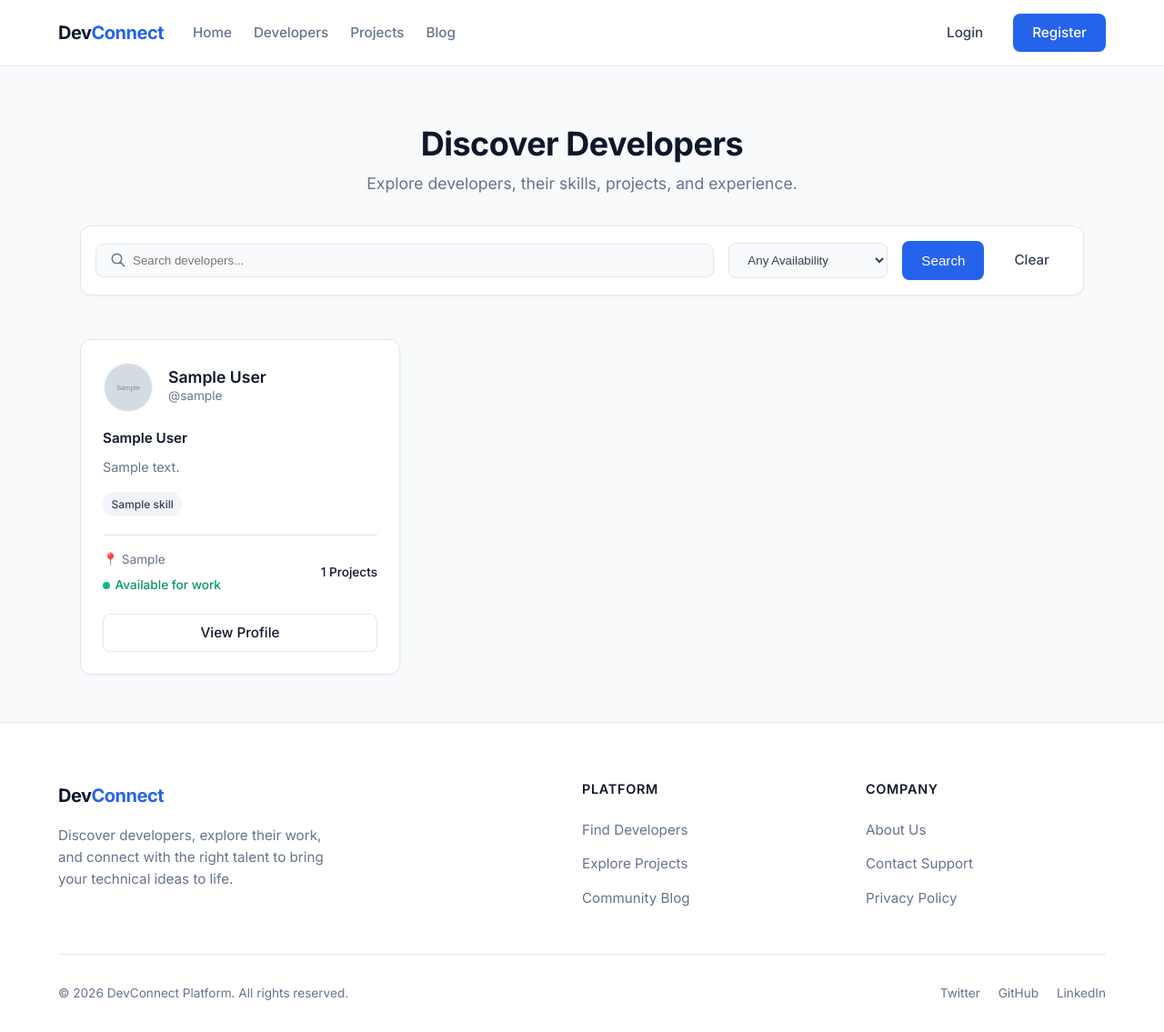
After one commit to AmirMustafa10/django-portfolio, a Django app: page /developers/ in a window 1280 px wide. The commit adds this page. Shown: the whole page at 91% size. Run offline with Django 5.2, Linux system fonts and the light colour scheme; tables that the repository leaves empty hold one stand-in row (values such as "Sample post"); grey boxes marked "Sample" are stand-in pictures.

Commit message:
feat(developers): add developers page

```diff
--- /dev/null
+++ b/accounts/static/accounts/css/developers.css
@@ -0,0 +1,287 @@
+/* ==========================================================================
+   PAGE HEADER
+   ========================================================================== */
+.page-header {
+    padding: 4rem 0 2rem;
+    text-align: center;
+}
+.page-header h1 {
+    font-size: 2.25rem;
+    color: var(--text-main);
+    font-weight: 700;
+    margin-bottom: 0.5rem;
+    letter-spacing: -0.5px;
+}
+.page-header p {
+    color: var(--text-muted);
+    font-size: 1.1rem;
+    max-width: 600px;
+    margin: 0 auto;
+}
+/* ==========================================================================
+   SEARCH & FILTER TOOLBAR
+   ========================================================================== */
+.filter-toolbar {
+    background-color: var(--bg-surface);
+    border: 1px solid var(--border-light);
+    border-radius: var(--radius-lg);
+    padding: 1rem;
+    box-shadow: var(--shadow-sm);
+    margin-bottom: 3rem;
+}
+
+.filter-form {
+    display: flex;
+    flex-wrap: wrap;
+    gap: 1rem;
+    align-items: center;
+}
+
+.filter-input-group {
+    flex: 1;
+    min-width: 250px;
+    position: relative;
+}
+
+.filter-input-group .search-icon {
+    position: absolute;
+    left: 1rem;
+    top: 50%;
+    transform: translateY(-50%);
+    color: var(--text-muted);
+}
+
+.filter-input-group input {
+    width: 100%;
+    padding: 0.6rem 1rem 0.6rem 2.5rem;
+    border: 1px solid var(--border-light);
+    border-radius: var(--radius-md);
+    background-color: var(--bg-body);
+    color: var(--text-body);
+    transition: var(--transition);
+}
+
+.filter-input-group input:focus {
+    outline: none;
+    border-color: var(--accent-primary);
+    box-shadow: 0 0 0 3px rgba(37, 99, 235, 0.1);
+}
+.filter-select {
+    padding: 0.6rem 2rem 0.6rem 1rem;
+    border: 1px solid var(--border-light);
+    border-radius: var(--radius-md);
+    background-color: var(--bg-body);
+    color: var(--text-body);
+    min-width: 160px;
+    cursor: pointer;
+}
+
+.filter-select:focus {
+    outline: none;
+    border-color: var(--accent-primary);
+}
+.filter-actions {
+    display: flex;
+    gap: 0.75rem;
+    margin-left: auto;
+}
+/* ==========================================================================
+   DEVELOPER CARDS
+   ========================================================================== */
+.dev-card {
+    background-color: var(--bg-surface);
+    border: 1px solid var(--border-light);
+    border-radius: var(--radius-lg);
+    padding: 1.5rem;
+    height: 100%;
+    display: flex;
+    flex-direction: column;
+    transition: transform 0.2s ease, box-shadow 0.2s ease;
+    box-shadow: var(--shadow-sm);
+}
+
+.dev-card:hover {
+    transform: translateY(-3px);
+    box-shadow: var(--shadow-md);
+}
+.dev-card-header {
+    display: flex;
+    align-items: center;
+    gap: 1rem;
+    margin-bottom: 1rem;
+}
+.dev-avatar {
+    width: 56px;
+    height: 56px;
+    border-radius: 50%;
+    object-fit: cover;
+    border: 2px solid var(--bg-body);
+    background-color: var(--border-light);
+    display: flex;
+    align-items: center;
+    justify-content: center;
+    color: var(--text-muted);
+}
+.dev-identity {
+    display: flex;
+    flex-direction: column;
+}
+
+.dev-name {
+    font-size: 1.1rem;
+    font-weight: 600;
+    color: var(--text-main);
+    margin: 0;
+    line-height: 1.2;
+}
+
+.dev-username {
+    font-size: 0.85rem;
+    color: var(--text-muted);
+    margin: 0;
+}
+.dev-title {
+    font-size: 0.95rem;
+    font-weight: 600;
+    color: var(--text-main);
+    margin-bottom: 0.5rem;
+}
+.dev-bio {
+    font-size: 0.9rem;
+    color: var(--text-muted);
+    margin-bottom: 1rem;
+    display: -webkit-box;
+    -webkit-line-clamp: 2;
+    -webkit-box-orient: vertical;
+    overflow: hidden;
+}
+.dev-skills {
+    display: flex;
+    flex-wrap: wrap;
+    gap: 0.4rem;
+    margin-bottom: 1.25rem;
+}
+.skill-badge {
+    background-color: #f1f5f9;
+    color: var(--text-body);
+    padding: 0.25rem 0.6rem;
+    border-radius: 20px;
+    font-size: 0.75rem;
+    font-weight: 500;
+}
+.dev-meta {
+    display: flex;
+    justify-content: space-between;
+    align-items: center;
+    font-size: 0.85rem;
+    color: var(--text-muted);
+    margin-bottom: 1.25rem;
+    margin-top: auto;
+    padding-top: 1rem;
+    border-top: 1px solid var(--border-light);
+}
+.status-available {
+    color: #059669;
+    font-weight: 500;
+    display: flex;
+    align-items: center;
+    gap: 0.35rem;
+}
+
+.status-dot {
+    width: 8px;
+    height: 8px;
+    background-color: #10b981;
+    border-radius: 50%;
+}
+.btn-block {
+    width: 100%;
+    text-align: center;
+}
+/* ==========================================================================
+   EMPTY STATE
+   ========================================================================== */
+.empty-state {
+    text-align: center;
+    padding: 5rem 1rem;
+    background-color: var(--bg-surface);
+    border: 1px dashed var(--border-light);
+    border-radius: var(--radius-lg);
+    margin-top: 2rem;
+}
+
+.empty-state-icon {
+    width: 64px;
+    height: 64px;
+    color: var(--border-light);
+    margin-bottom: 1.5rem;
+}
+
+.empty-state h3 {
+    font-size: 1.5rem;
+    color: var(--text-main);
+    margin-bottom: 0.5rem;
+}
+
+.empty-state p {
+    color: var(--text-muted);
+    margin-bottom: 1.5rem;
+}
+/* ==========================================================================
+   PAGINATION
+   ========================================================================== */
+.pagination-wrapper {
+    display: flex;
+    justify-content: center;
+    margin-top: 3rem;
+}
+
+.pagination {
+    display: flex;
+    list-style: none;
+    gap: 0.25rem;
+    padding: 0;
+    margin: 0;
+}
+
+.page-item .page-link {
+    display: flex;
+    align-items: center;
+    justify-content: center;
+    min-width: 36px;
+    height: 36px;
+    padding: 0 0.5rem;
+    border-radius: var(--radius-md);
+    color: var(--text-main);
+    background: transparent;
+    border: 1px solid transparent;
+    font-size: 0.9rem;
+    font-weight: 500;
+    transition: var(--transition);
+}
+
+.page-item .page-link:hover {
+    background-color: #f1f5f9;
+    color: var(--accent-primary);
+}
+
+.page-item.active .page-link {
+    background-color: var(--accent-primary);
+    color: white;
+}
+/* Bootstrap 5 Grid Fallbacks (if not fully loaded) */
+.row { display: flex; flex-wrap: wrap; margin-left: -0.75rem; margin-right: -0.75rem; }
+.col-12 { flex: 0 0 100%; max-width: 100%; padding-left: 0.75rem; padding-right: 0.75rem; }
+@media (min-width: 768px) {
+    .col-md-6 { flex: 0 0 50%; max-width: 50%; }
+}
+@media (min-width: 992px) {
+    .col-lg-4 { flex: 0 0 33.333333%; max-width: 33.333333%; }
+}
+.g-4 { margin-top: -1.5rem; }
+.g-4 > * { margin-top: 1.5rem; }
+@media (max-width: 768px) {
+    .filter-form { flex-direction: column; align-items: stretch; }
+    .filter-actions { margin-left: 0; width: 100%; }
+    .filter-actions .btn { flex: 1; }
+}
--- /dev/null
+++ b/accounts/templates/accounts/developers.html
@@ -0,0 +1,138 @@
+{% extends 'base.html' %}
+{% load static %}
+
+{% block title %}Discover Developers | DevConnect{% endblock %}
+
+{% block css %}
+<link rel="stylesheet"  href="{% static 'accounts/css/developers.css' %}">
+{% endblock css %}
+
+{% block content %}
+<div class="container">
+
+    <!-- PAGE HEADER -->
+    <section class="page-header">
+        <h1>Discover Developers</h1>
+        <p>Explore developers, their skills, projects, and experience.</p>
+    </section>
+
+    <!-- SEARCH / FILTER SECTION -->
+    <div class="filter-toolbar">
+        <form method="GET" action="{% url 'accounts:developers' %}" class="filter-form">
+
+            <div class="filter-input-group">
+                <svg class="search-icon" width="18" height="18" fill="none" stroke="currentColor" viewBox="0 0 24 24">
+                    <path stroke-linecap="round" stroke-linejoin="round" stroke-width="2" d="M21 21l-6-6m2-5a7 7 0 11-14 0 7 7 0 0114 0z"></path>
+                </svg>
+                <input type="text" name="q" placeholder="Search developers..." value="{{ query }}">
+            </div>
+
+            <select name="availability" class="filter-select">
+                <option value="">Any Availability</option>
+                <option value="available" {% if availability == "available" %}selected{% endif %}>Available for work</option>
+            </select>
+
+            <div class="filter-actions">
+                <button type="submit" class="btn btn-primary">Search</button>
+                <a href="{% url 'accounts:developers' %}" class="btn btn-ghost">Clear</a>
+            </div>
+        </form>
+    </div>
+
+    <!-- DEVELOPERS GRID -->
+    <div class="row g-4">
+        {% for developer in developers %}
+            <div class="col-12 col-md-6 col-lg-4">
+                <div class="dev-card">
+                    <!-- Identity -->
+                    <div class="dev-card-header">
+                        {% if developer.avatar %}
+                            <img src="{{ developer.avatar.url }}" alt="{{ developer.get_full_name }}" class="dev-avatar">
+                        {% else %}
+                            <div class="dev-avatar">
+                                <svg width="24" height="24" fill="none" stroke="currentColor" viewBox="0 0 24 24"><path stroke-linecap="round" stroke-linejoin="round" stroke-width="2" d="M16 7a4 4 0 11-8 0 4 4 0 018 0zM12 14a7 7 0 00-7 7h14a7 7 0 00-7-7z"></path></svg>
+                            </div>
+                        {% endif %}
+                        <div class="dev-identity">
+                            <h3 class="dev-name">{{ developer.get_full_name }}</h3>
+                            <p class="dev-username">@{{ developer.user.username }}</p>
+                        </div>
+                    </div>
+
+                    <!-- Role & Bio -->
+                    <div class="dev-title">{{ developer.jop_title|default:" " }}</div>
+                    <p class="dev-bio">{{ developer.bio|default:"" }}</p>
+
+                    <!-- Skills -->
+                    <div class="dev-skills">
+                        {% for skill in developer.skills.all|slice:":4" %}
+                            <span class="skill-badge">{{ skill.name }}</span>
+                        {% empty %}
+                            <span class="skill-badge">The developer don't add any skill</span>
+                        {% endfor %}
+                    </div>
+
+                    <!-- Meta: Location, Availability, Projects -->
+                    <div class="dev-meta">
+                        <div style="display: flex; flex-direction: column; gap: 0.4rem;">
+                            <span>📍 {{ developer.location|default:"Remote" }}</span>
+                            {% if developer.available_for_work %}
+                                <span class="status-available"><span class="status-dot"></span> Available for work</span>
+                            {% endif %}
+                        </div>
+                        <div style="text-align: right; font-weight: 500; color: var(--text-main);">
+                            {{ developer.projects.count|default:"0" }} Projects
+                        </div>
+                    </div>
+
+                    <!-- CTA -->
+                    <a href="" class="btn btn-outline btn-block">View Profile</a>
+                </div>
+            </div>
+        {% empty %}
+            <!-- EMPTY STATE (Triggers on search miss) -->
+            {% if request.GET %}
+            <div class="col-12">
+                <div class="empty-state">
+                    <svg class="empty-state-icon" fill="none" stroke="currentColor" viewBox="0 0 24 24">
+                        <path stroke-linecap="round" stroke-linejoin="round" stroke-width="1.5" d="M12 4.354a4 4 0 110 5.292M15 21H3v-1a6 6 0 0112 0v1zm0 0h6v-1a6 6 0 00-9-5.197M13 7a4 4 0 11-8 0 4 4 0 018 0z"></path>
+                    </svg>
+                    <h3>No developers found</h3>
+                    <p>Try adjusting your search criteria or removing filters.</p>
+                    <a href="{% url 'accounts:developers' %}" class="btn btn-primary">Clear Filters</a>
+                </div>
+            </div>
+            {% endif %}
+        {% endfor %}
+    </div>
+
+    <!-- PAGINATION -->
+    {% if page_obj.has_other_pages %}
+    <nav class="pagination-wrapper" aria-label="Developer directory pagination">
+        <ul class="pagination">
+            {% if page_obj.has_previous %}
+                <li class="page-item"><a class="page-link" href="?page={{ page_obj.previous_page_number }}{% if request.GET.q %}&q={{ request.GET.q }}{% endif %}">Previous</a></li>
+            {% else %}
+                <li class="page-item disabled"><span class="page-link" style="color: var(--border-light); cursor: not-allowed;">Previous</span></li>
+            {% endif %}
+
+            {% for num in page_obj.paginator.page_range %}
+                {% if page_obj.number == num %}
+                    <li class="page-item active"><span class="page-link">{{ num }}</span></li>
+                {% elif num > page_obj.number|add:'-3' and num < page_obj.number|add:'3' %}
+                    <li class="page-item"><a class="page-link" href="?page={{ num }}{% if request.GET.q %}&q={{ request.GET.q }}{% endif %}">{{ num }}</a></li>
+                {% endif %}
+            {% endfor %}
+
+            {% if page_obj.has_next %}
+                <li class="page-item"><a class="page-link" href="?page={{ page_obj.next_page_number }}{% if request.GET.q %}&q={{ request.GET.q }}{% endif %}">Next</a></li>
+            {% else %}
+                <li class="page-item disabled"><span class="page-link" style="color: var(--border-light); cursor: not-allowed;">Next</span></li>
+            {% endif %}
+        </ul>
+    </nav>
+    {% endif %}
+
+</div>
+<br><br>
+{% endblock content %}
--- a/accounts/urls.py
+++ b/accounts/urls.py
@@ -1,6 +1,6 @@
 from django.contrib import admin
 from django.urls import path
-from .views import login_view, register_view, logout_view
+from .views import login_view, register_view, logout_view, developers_view
 
 app_name = "accounts"
 
@@ -9,4 +9,5 @@ urlpatterns = [
     path("register/", register_view, name="register"),
     path("login/", login_view, name="login"),
     path("logout/", logout_view, name="logout"),
+    path("developers/", developers_view, name="developers"),
 ]
--- a/accounts/views.py
+++ b/accounts/views.py
@@ -1,6 +1,8 @@
 from django.shortcuts import redirect, render
 from django.contrib.auth import login, logout
 from .forms import LoginForm, RegisterForm
+from accounts.models import Profile
+from django.db.models import Q
 
 
 def register_view(request):
@@ -56,3 +58,33 @@ def logout_view(request):
     logout(request)
 
     return redirect("home")
+
+
+def developers_view(request):
+
+    query = request.GET.get("q", "").strip()
+    availability = request.GET.get("availability", "").strip()
+
+    devs = Profile.objects.select_related("user").prefetch_related("skills")
+
+    if query:
+        devs = devs.filter(
+            Q(user__username__icontains=query)
+            | Q(user__first_name__icontains=query)
+            | Q(user__last_name__icontains=query)
+        )
+
+    if availability == "available":
+        devs = devs.filter(available_for_work=True)
+
+    devs = devs.distinct()
+
+    return render(
+        request,
+        "accounts/developers.html",
+        {
+            "developers": devs,
+            "query": query,
+            "availability": availability,
+        },
+    )
--- a/templates/base.html
+++ b/templates/base.html
@@ -24,7 +24,7 @@
                 <a href="{% url 'home' %}" class="brand">Dev<span>Connect</span></a>
                 <nav class="nav-links">
                     <a href="{% url 'home' %}">Home</a>
-                    <a href="">Developers</a>
+                    <a href="{% url 'accounts:developers' %}">Developers</a>
                     <a href="">Projects</a>
                     <a href="">Blog</a>
                 </nav>
```
Also changed, not shown: accounts/migrations/0007_profile_jop_title.py (added).
